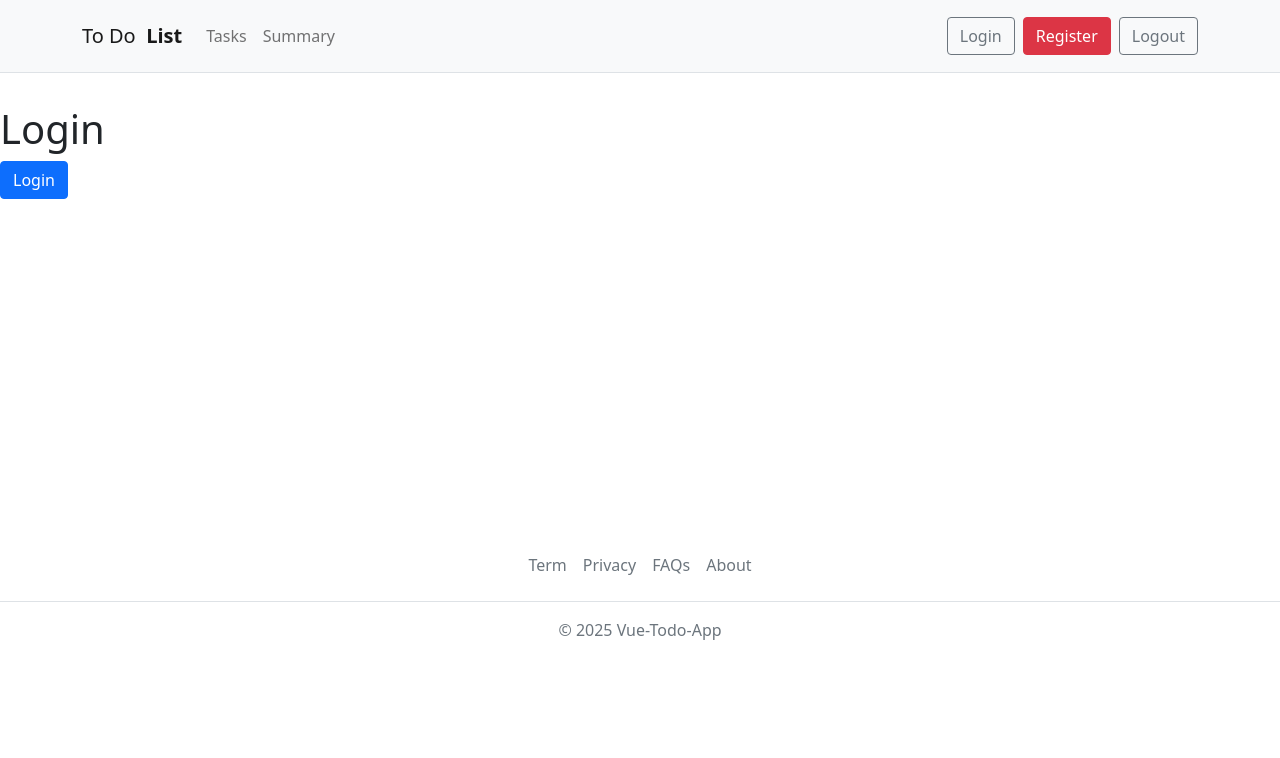
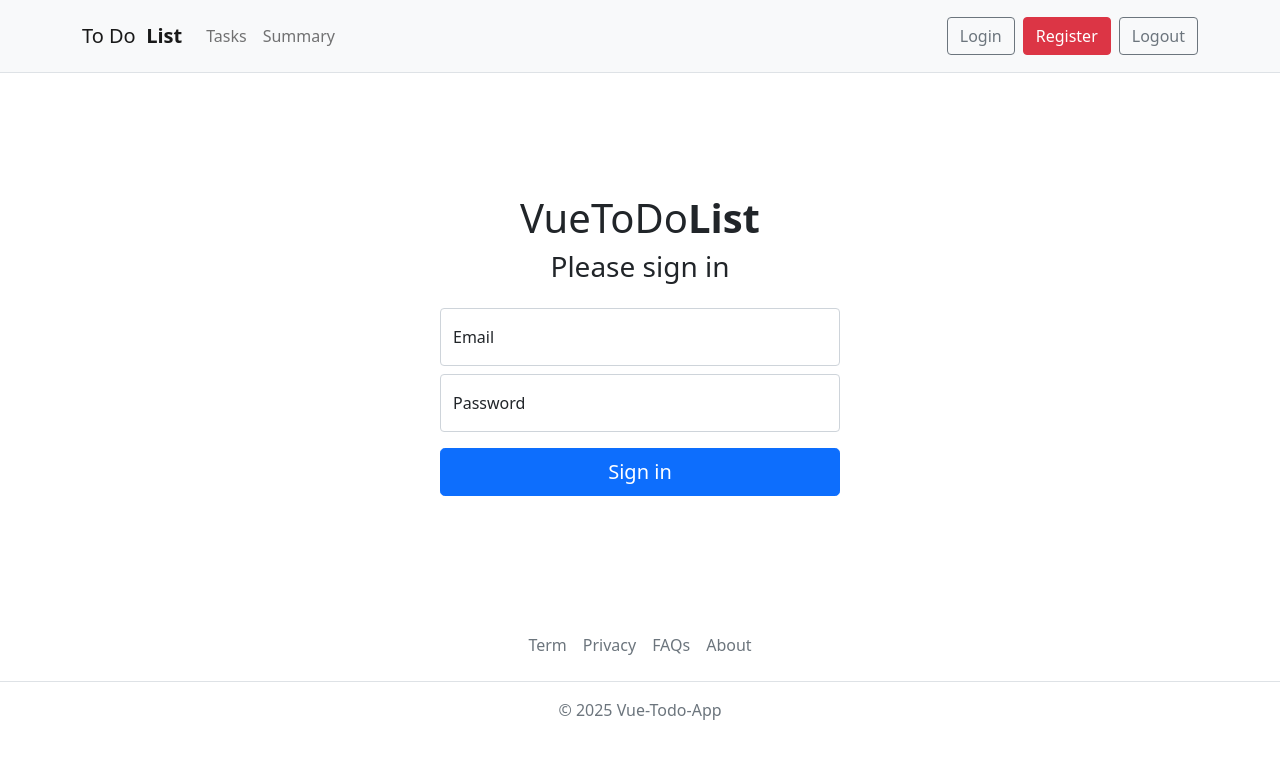
Before and after one commit to hokorivault/vue-todo-app, a Vue app: page /login in a window 1280 px wide. Shown: the top 758 px of the page. Built offline with nearby package versions, Linux system fonts and the light colour scheme; no server answers.

Commit message:
Update login form

```diff
--- a/src/pages/LoginPage.vue
+++ b/src/pages/LoginPage.vue
@@ -1,16 +1,55 @@
 <template>
-        <main style="min-height: 50vh; margin-top: 2rem">
-                <h1>Login</h1>
-                <button class="btn btn-primary" @click="handleClick">Login</button>
+        <main class="auth-wrapper">
+                <form class="auth-form" @submit.prevent="handleSubmit">
+                        <h1>
+                                <span>VueToDo</span>
+                                <strong>List</strong>
+                        </h1>
+                        <h2 class="h3 mb-4 fw-normal">Please sign in</h2>
+                        <div class="form-floating mb-2">
+                                <input type="email" class="form-control" id="email" v-model="form.email" placeholder="name@example.com" />
+                                <label for="email">Email</label>
+                        </div>
+                        <div class="form-floating mb-3">
+                                <input type="password" class="form-control" id="password" v-model="form.password" placeholder="Password" />
+                                <label for="password">Password</label>
+                        </div>
+                        <button class="w-100 btn btn-lg btn-primary" type="submit">Sign in</button>
+                </form>
         </main>
 </template>
 
 <script setup>
+import { reactive } from "vue";
+
 import { useRouter } from "vue-router";
+import { useAuthStore } from "@/stores/auth";
+
 const router = useRouter()
+const store = useAuthStore()
 
-const handleClick = () => {
-        // router.push('/tasks')
+const form = reactive({
+        email: '',
+        password: ''
+})
+
+const handleSubmit = async () => {
+        await store.handleLogin(form)
         router.push({ name: 'tasks' })
 }
 </script>
+
+<style scoped>
+.auth-wrapper {
+    width: 100%;
+    display: flex;
+    justify-content: center;
+    align-items: center;
+    text-align: center;
+    min-height: 60vh;
+    margin-top: 2rem;
+}
+.auth-form {
+    width: 400px;
+}
+</style>
```
